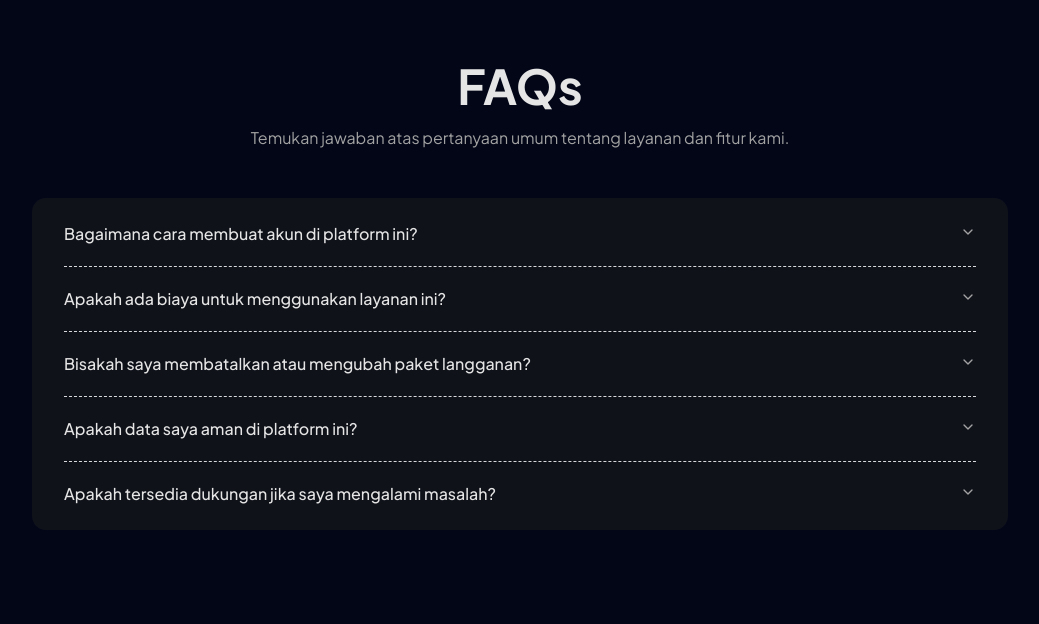
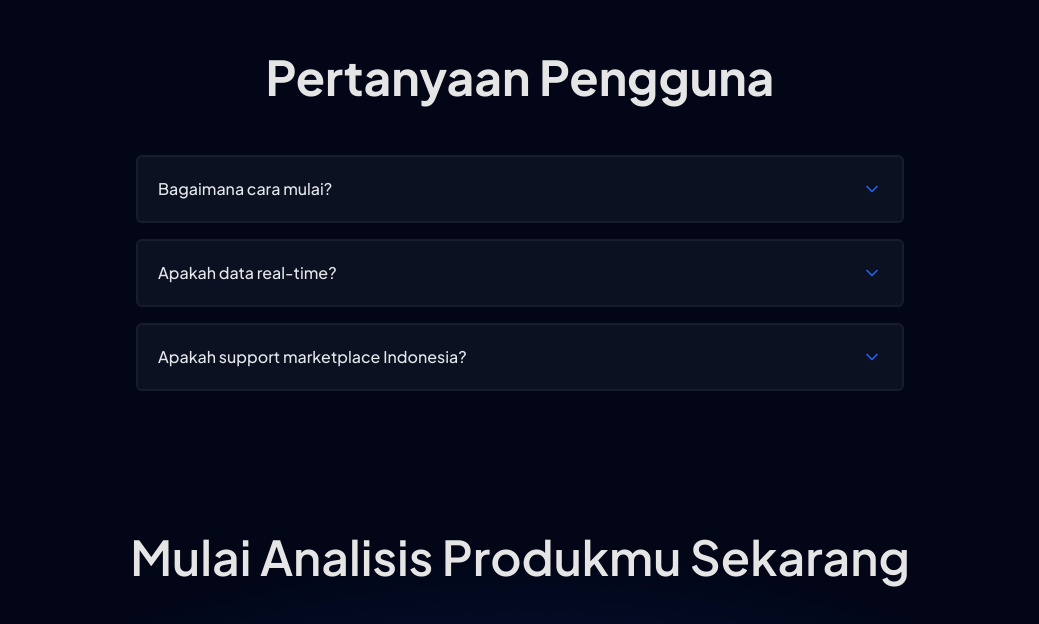
Before and after one commit to alfariiizi/omnytrend-landing, a Next.js app: page / in a window 1280 px wide. Shown: the part 5110-5734 px from the top of the page, without its empty margins (120-1159 px from the left). Built offline with nearby package versions, Linux system fonts and the light colour scheme.

Commit message:
feat: add new faq section

```diff
--- a/app/page.tsx
+++ b/app/page.tsx
@@ -1,13 +1,14 @@
-import Testimonials from "@/components/sections/testimonial/default";
-import CTA from "../components/sections/cta/default";
-import Footer from "../components/sections/footer/default";
-import Hero from "../components/sections/hero/default";
-import Pricing from "../components/sections/pricing/default";
-import Stats from "../components/sections/stats/default";
-import FAQsSection from "@/components/sections/faq/faqs-4";
-import FeaturesCustom from "@/components/custom/features";
-import DataSources from "@/components/custom/data-source";
-import AiGrid from "@/components/custom/ai-grid";
+import Testimonials from "@/components/sections/testimonial/default"
+import CTA from "../components/sections/cta/default"
+import Footer from "../components/sections/footer/default"
+import Hero from "../components/sections/hero/default"
+import Pricing from "../components/sections/pricing/default"
+import Stats from "../components/sections/stats/default"
+import FAQsSection from "@/components/sections/faq/faqs-4"
+import FeaturesCustom from "@/components/custom/features"
+import DataSources from "@/components/custom/data-source"
+import AiGrid from "@/components/custom/ai-grid"
+import FAQ from "@/components/custom/faq"
 
 export default function Home() {
     return (
@@ -27,9 +28,9 @@ export default function Home() {
             <AiGrid />
             <Pricing />
             <Testimonials />
-      <FAQsSection />
+            <FAQ />
             <CTA />
             <Footer showModeToggle={false} />
         </main>
-  );
+    )
 }
--- a/components/blocks/testimonials-with-marquee.tsx
+++ b/components/blocks/testimonials-with-marquee.tsx
@@ -18,7 +18,7 @@ export function TestimonialsSection({ title, description, testimonials, classNam
         <section className={cn("bg-background text-foreground", "px-0 py-12 sm:py-24 md:py-32", className)}>
             <div className="max-w-container mx-auto flex flex-col items-center gap-4 text-center sm:gap-16">
                 <div className="flex flex-col items-center gap-4 px-4 sm:gap-8">
-                    <h2 className="max-w-[720px] text-3xl leading-tight font-semibold sm:text-5xl sm:leading-tight">{title}</h2>
+                    <h2 className="max-w-[720px] text-3xl leading-tight font-bold sm:text-5xl sm:leading-tight">{title}</h2>
                     <p className="text-muted-foreground max-w-[600px] text-base font-medium">{description}</p>
                 </div>
 
--- /dev/null
+++ b/components/custom/faq.tsx
@@ -0,0 +1,70 @@
+"use client"
+
+import React, { useState } from "react"
+import { ChevronDown } from "lucide-react"
+
+interface FAQItemProps {
+    question: string
+    answer: string
+    isOpen: boolean
+    onToggle: () => void
+}
+
+const FAQItem: React.FC<FAQItemProps> = ({ question, answer, isOpen, onToggle }) => {
+    return (
+        <div className={`rounded-lg border-2 bg-[#0B1120] transition-all duration-300 ${isOpen ? "border-brand/30" : "border-white/5"}`}>
+            <button
+                onClick={onToggle}
+                className="hover:text-brand flex w-full items-center justify-between p-5 text-left font-medium text-gray-200 transition"
+                aria-expanded={isOpen}>
+                <span>{question}</span>
+                <ChevronDown size={20} className={`text-brand transition-transform duration-300 ${isOpen ? "rotate-180" : ""}`} />
+            </button>
+
+            <div className={`grid transition-[grid-template-rows,opacity] duration-300 ease-out ${isOpen ? "grid-rows-[1fr] opacity-100" : "grid-rows-[0fr] opacity-0"}`}>
+                <div className="overflow-hidden">
+                    <div className="px-5 pb-5 text-sm text-gray-400">{answer}</div>
+                </div>
+            </div>
+        </div>
+    )
+}
+
+const FAQ: React.FC = () => {
+    const [openIndex, setOpenIndex] = useState<number | null>(null)
+
+    const faqs = [
+        {
+            question: "Bagaimana cara mulai?",
+            answer: 'Klik tombol "Coba Gratis", daftar dalam 1 menit, dan Anda langsung mendapatkan akses ke fitur dasar kami.',
+        },
+        {
+            question: "Apakah data real-time?",
+            answer: "Ya, sistem kami melakukan update data secara berkala dan real-time saat Anda melakukan request spesifik untuk kategori produk tertentu.",
+        },
+        {
+            question: "Apakah support marketplace Indonesia?",
+            answer: "OmniTrend dioptimalkan untuk marketplace lokal utama seperti Shopee, Tokopedia, Lazada, dan Blibli.",
+        },
+    ]
+
+    const toggleItem = (index: number) => {
+        setOpenIndex(prev => (prev === index ? null : index))
+    }
+
+    return (
+        <section className="border-t border-white/5 px-6 py-20">
+            <div className="mx-auto max-w-3xl">
+                <h2 className="mb-12 text-center text-5xl leading-tight font-bold">Pertanyaan Pengguna</h2>
+
+                <div className="space-y-4">
+                    {faqs.map((faq, index) => (
+                        <FAQItem key={index} question={faq.question} answer={faq.answer} isOpen={openIndex === index} onToggle={() => toggleItem(index)} />
+                    ))}
+                </div>
+            </div>
+        </section>
+    )
+}
+
+export default FAQ
--- a/components/sections/faq/faqs-4.tsx
+++ b/components/sections/faq/faqs-4.tsx
@@ -1,74 +1,53 @@
-"use client";
+"use client"
 
-import {
-  Accordion,
-  AccordionContent,
-  AccordionItem,
-  AccordionTrigger,
-} from "@/components/ui/accordion";
-import Link from "next/link";
+import { Accordion, AccordionContent, AccordionItem, AccordionTrigger } from "@/components/ui/accordion"
+import Link from "next/link"
 
 export default function FAQsSection() {
     const faqItems = [
         {
             id: "item-1",
             question: "Bagaimana cara membuat akun di platform ini?",
-      answer:
-        "Anda dapat mendaftar dengan email atau menggunakan akun Google/Apple. Setelah mendaftar, Anda langsung bisa mengakses semua fitur dasar secara gratis.",
+            answer: "Anda dapat mendaftar dengan email atau menggunakan akun Google/Apple. Setelah mendaftar, Anda langsung bisa mengakses semua fitur dasar secara gratis.",
         },
         {
             id: "item-2",
             question: "Apakah ada biaya untuk menggunakan layanan ini?",
-      answer:
-        "Platform ini menyediakan paket gratis dengan fitur terbatas. Untuk akses penuh dan fitur lanjutan, tersedia paket berlangganan bulanan atau tahunan.",
+            answer: "Platform ini menyediakan paket gratis dengan fitur terbatas. Untuk akses penuh dan fitur lanjutan, tersedia paket berlangganan bulanan atau tahunan.",
         },
         {
             id: "item-3",
             question: "Bisakah saya membatalkan atau mengubah paket langganan?",
-      answer:
-        "Ya, Anda dapat mengubah paket atau membatalkan langganan kapan saja melalui pengaturan akun. Perubahan berlaku di siklus pembayaran berikutnya.",
+            answer: "Ya, Anda dapat mengubah paket atau membatalkan langganan kapan saja melalui pengaturan akun. Perubahan berlaku di siklus pembayaran berikutnya.",
         },
         {
             id: "item-4",
             question: "Apakah data saya aman di platform ini?",
-      answer:
-        "Kami menggunakan enkripsi dan protokol keamanan standar industri untuk melindungi data Anda. Data Anda hanya digunakan untuk layanan yang Anda akses dan tidak dibagikan ke pihak ketiga tanpa izin.",
+            answer: "Kami menggunakan enkripsi dan protokol keamanan standar industri untuk melindungi data Anda. Data Anda hanya digunakan untuk layanan yang Anda akses dan tidak dibagikan ke pihak ketiga tanpa izin.",
         },
         {
             id: "item-5",
             question: "Apakah tersedia dukungan jika saya mengalami masalah?",
-      answer:
-        "Tentu! Kami menyediakan pusat bantuan, dokumentasi lengkap, dan tim dukungan pelanggan yang siap membantu melalui chat atau email.",
+            answer: "Tentu! Kami menyediakan pusat bantuan, dokumentasi lengkap, dan tim dukungan pelanggan yang siap membantu melalui chat atau email.",
         },
-  ];
+    ]
 
     return (
         <section className="py-16 md:py-24">
             <div className="mx-auto max-w-5xl px-4 md:px-6">
-        <div className="mx-auto max-w-xl text-center">
-          <h2 className="text-3xl font-bold text-balance md:text-4xl lg:text-5xl">
-            FAQs
-          </h2>
-          <p className="text-muted-foreground mt-4 text-balance">
-            Temukan jawaban atas pertanyaan umum tentang layanan dan fitur kami.
-          </p>
+                <div className="flex flex-col items-center gap-4 px-4 text-center">
+                    <h2 className="text-3xl leading-tight font-semibold sm:text-5xl sm:leading-tight">FAQs</h2>
+                    <p className="text-muted-foreground max-w-[600px] text-base font-medium">Temukan jawaban atas pertanyaan umum tentang layanan dan fitur kami.</p>
                 </div>
 
                 <div className="mx-auto mt-12 max-w-5xl">
-          <Accordion
-            type="single"
-            collapsible
-            className="bg-muted dark:bg-muted/50 w-full rounded-2xl p-1"
-          >
-            {faqItems.map((item) => (
+                    <Accordion type="single" collapsible className="bg-muted dark:bg-muted/50 w-full rounded-2xl p-1">
+                        {faqItems.map(item => (
                             <div className="group" key={item.id}>
                                 <AccordionItem
                                     value={item.id}
-                  className="data-[state=open]:bg-card dark:data-[state=open]:bg-muted peer rounded-xl border-none px-7 py-1 data-[state=open]:border-none data-[state=open]:shadow-sm"
-                >
-                  <AccordionTrigger className="cursor-pointer text-base hover:no-underline">
-                    {item.question}
-                  </AccordionTrigger>
+                                    className="data-[state=open]:bg-card dark:data-[state=open]:bg-muted peer rounded-xl border-none px-7 py-1 data-[state=open]:border-none data-[state=open]:shadow-sm">
+                                    <AccordionTrigger className="cursor-pointer text-base hover:no-underline">{item.question}</AccordionTrigger>
                                     <AccordionContent>
                                         <p className="text-base">{item.answer}</p>
                                     </AccordionContent>
@@ -87,5 +66,5 @@ export default function FAQsSection() {
                 </div>
             </div>
         </section>
-  );
+    )
 }
--- a/components/sections/pricing/default.tsx
+++ b/components/sections/pricing/default.tsx
@@ -80,8 +80,8 @@ export default function Pricing({
         <Section className={cn("mt-20", className)}>
             <div className="mx-auto flex max-w-6xl flex-col items-center gap-20">
                 {(title || description) && (
-                    <div className="flex flex-col items-center gap-4 px-4 text-center sm:gap-8">
-                        {title && <h2 className="text-3xl leading-tight font-semibold sm:text-5xl sm:leading-tight">{title}</h2>}
+                    <div className="flex flex-col items-center gap-8 px-4 text-center">
+                        {title && <h2 className="text-3xl leading-tight font-bold sm:text-5xl sm:leading-tight">{title}</h2>}
                         {description && <p className="text-muted-foreground max-w-[600px] text-base font-medium">{description}</p>}
                     </div>
                 )}
```
Lines whose indentation alone changed are shown as unchanged.
